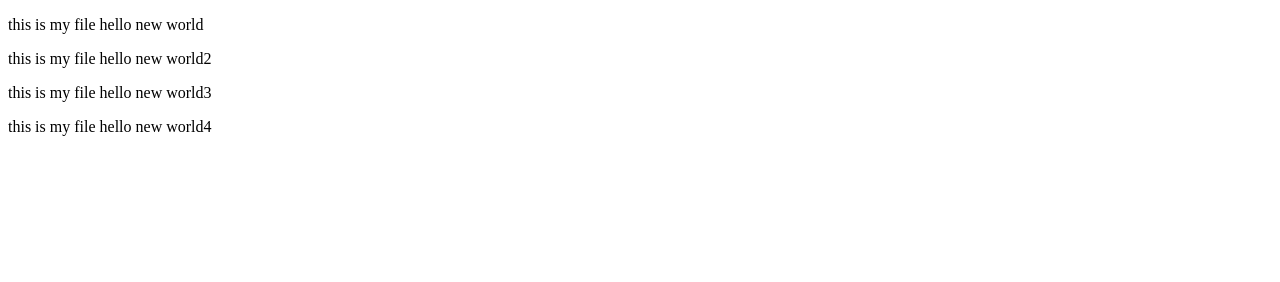
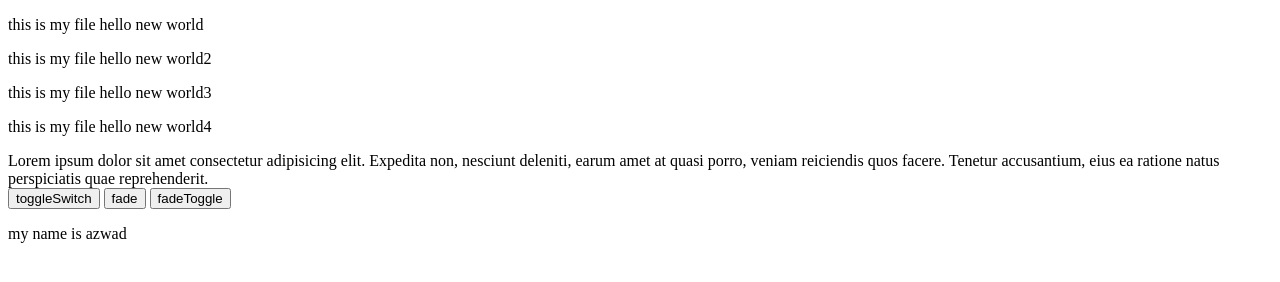
Before and after one commit to AzwadFawadHasan/jQueryTut, a plain HTML site: page index.html in a window 1280 px wide. Drawn offline with Linux system fonts and the light colour scheme.

Commit message:
added fade events

```diff
--- a/index.html
+++ b/index.html
@@ -14,6 +14,13 @@
     <p id="second">this is my file hello new world2</p>
     <p class="odd">this is my file hello new world3</p>
     <p>this is my file hello new world4</p>
+    <div id="wiki">Lorem ipsum dolor sit amet consectetur adipisicing elit. Expedita non, nesciunt deleniti, earum amet at quasi porro, veniam reiciendis quos facere. Tenetur accusantium, eius ea ratione natus perspiciatis quae reprehenderit.</div>
+    <button id="but">toggleSwitch</button>
+    <button id="but2">fade</button>
+    <button id="but3">fadeToggle</button>
+    <p id="wiki2">
+        my name is azwad
+    </p>
 </body>
 <script src="js/jquery-3.6.3.min.js"></script>
 <script src="js/myJQuery.js"></script>
--- a/js/myJQuery.js
+++ b/js/myJQuery.js
@@ -98,6 +98,30 @@ $(document).ready(function () {//ensures that the page loads first before the ja
 
 
     });
+    $('#wiki').hide(1000, function(){
+        console.log('hide complete')
+    }); $('#wiki').show(1000, function(){
+        console.log('show complete')
+    })
+
+    $('#but').click(function(){
+        $('#wiki').toggle(1000)
+    })
+    $('#but3').click(function(){
+        $('#wiki2').fadeToggle(1000)
+    })
+
+    $('#but2').click(function(){
+        $('#wiki2').fadeIn(1000,()=>{
+            //document.write('faded in')
+            console.log('fadedin')
+            $('#wiki2').fadeOut(1000,()=>{
+                console.log('fadedOut')
+                $('wiki2').fadeTo(0.5)
+            })
+
+        })
+    })
 
 
 
```
